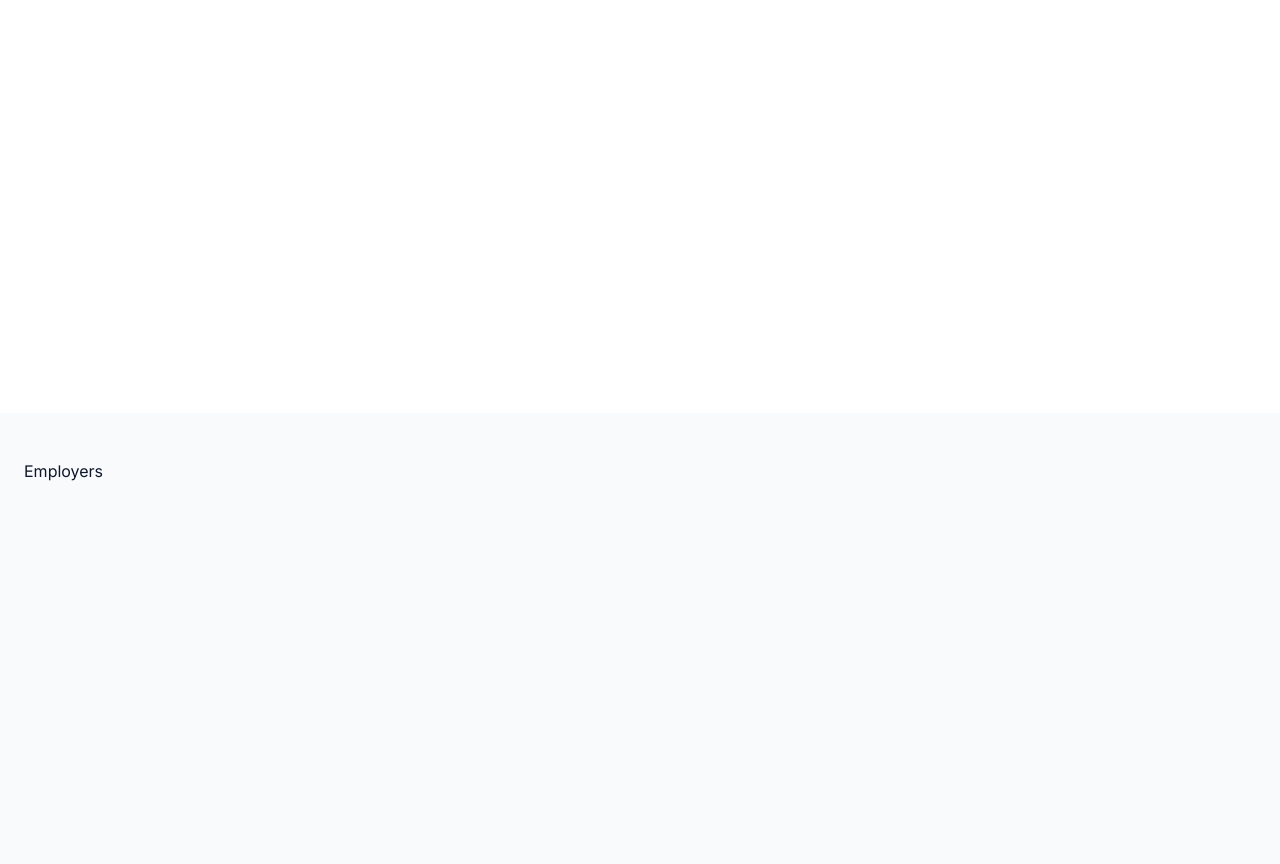
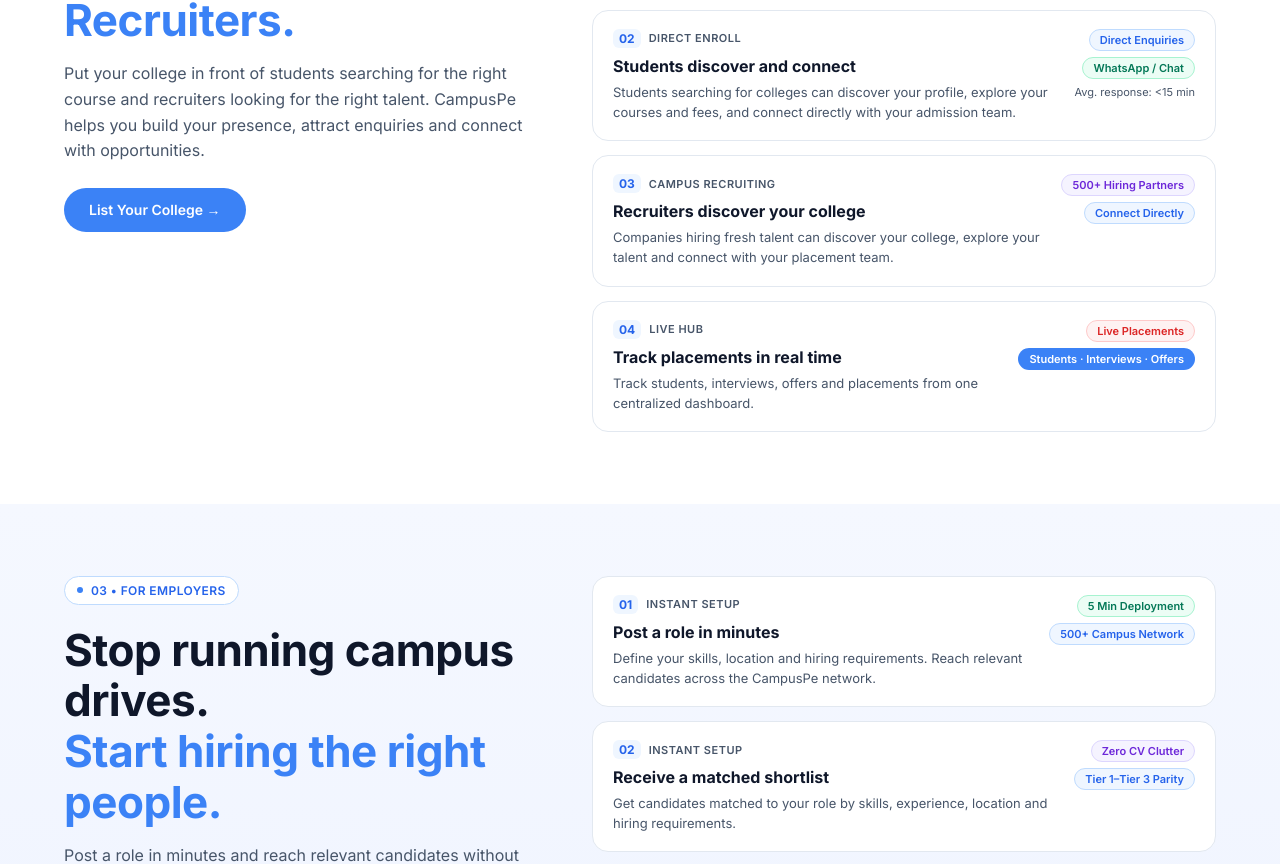
Before and after one commit to Sushil09kp/campuspe-29, a Next.js app: page / in a window 1280 px wide. Shown: the part 2954-3818 px from the top of the page. Built offline with nearby package versions, Linux system fonts and the light colour scheme.

Commit message:
Add FeatureSection for Colleges and Employers

```diff
--- /dev/null
+++ b/app/components/FeatureSection/FeatureSection.js
@@ -0,0 +1,62 @@
+import SectionHeader from "../SectionHeader/SectionHeader";
+import Button from "../Button/Button";
+import styles from "./FeatureSection.module.css";
+
+export default function FeatureSection({
+  id,
+  eyebrow,
+  title,
+  highlight,
+  description,
+  cta,
+  rows,
+  tinted = false,
+}) {
+  return (
+    <section
+      id={id}
+      className={`${styles.section} ${tinted ? styles.tinted : ""}`}
+    >
+      <div className={`container ${styles.grid}`}>
+        <div className={styles.left}>
+          <SectionHeader
+            eyebrow={eyebrow}
+            title={title}
+            highlight={highlight}
+            description={description}
+          />
+          <Button href={cta.href} size="md">
+            {cta.label}
+          </Button>
+        </div>
+
+        <ul className={styles.rows}>
+          {rows.map((row) => (
+            <li key={row.no} className={styles.row}>
+              <div className={styles.body}>
+                <div className={styles.top}>
+                  <span className={styles.no}>{row.no}</span>
+                  <span className={styles.label}>{row.label}</span>
+                </div>
+                <h3>{row.title}</h3>
+                <p>{row.text}</p>
+              </div>
+
+              <div className={styles.badges}>
+                {row.badges.map((b) => (
+                  <span
+                    key={b.text}
+                    className={`${styles.badge} ${styles[b.tone]}`}
+                  >
+                    {b.text}
+                  </span>
+                ))}
+                {row.note && <small>{row.note}</small>}
+              </div>
+            </li>
+          ))}
+        </ul>
+      </div>
+    </section>
+  );
+}
--- /dev/null
+++ b/app/components/FeatureSection/FeatureSection.module.css
@@ -0,0 +1,143 @@
+.section {
+  padding: 72px 0;
+  background: #ffffff;
+}
+.tinted {
+  background: linear-gradient(180deg, #f5f8ff 0%, #eef3ff 100%);
+}
+
+.grid {
+  display: grid;
+  grid-template-columns: 1fr 1.3fr;
+  gap: 48px;
+  align-items: start;
+}
+
+.rows {
+  display: flex;
+  flex-direction: column;
+  gap: 14px;
+  margin: 0;
+  padding: 0;
+  list-style: none;
+}
+
+.row {
+  display: flex;
+  align-items: flex-start;
+  justify-content: space-between;
+  gap: 16px;
+  padding: 18px 20px;
+  border: 1px solid var(--border);
+  border-radius: 16px;
+  background: #fff;
+  transition: transform 0.2s, box-shadow 0.2s, border-color 0.2s;
+}
+.row:hover {
+  transform: translateY(-2px);
+  border-color: #bfdbfe;
+  box-shadow: 0 10px 24px rgba(59, 130, 246, 0.14);
+}
+
+.body {
+  flex: 1;
+  min-width: 0;
+}
+.top {
+  display: flex;
+  align-items: center;
+  gap: 8px;
+  margin-bottom: 8px;
+}
+.no {
+  padding: 2px 6px;
+  border-radius: 6px;
+  background: var(--blue-50);
+  color: var(--blue-600);
+  font-size: 12px;
+  font-weight: 700;
+}
+.label {
+  color: var(--text-600);
+  font-size: 11px;
+  font-weight: 600;
+  letter-spacing: 0.5px;
+  text-transform: uppercase;
+}
+.body h3 {
+  margin: 0 0 6px;
+  font-size: 16px;
+  color: var(--text-900);
+}
+.body p {
+  margin: 0;
+  font-size: 13px;
+  line-height: 1.55;
+  color: var(--text-600);
+}
+
+.badges {
+  display: flex;
+  flex-direction: column;
+  align-items: flex-end;
+  gap: 6px;
+  flex-shrink: 0;
+}
+.badges small {
+  font-size: 11px;
+  color: var(--text-600);
+}
+
+.badge {
+  padding: 3px 10px;
+  border: 1px solid transparent;
+  border-radius: var(--radius-pill);
+  font-size: 11px;
+  font-weight: 600;
+  white-space: nowrap;
+}
+.green {
+  background: #ecfdf5;
+  border-color: #a7f3d0;
+  color: #047857;
+}
+.blue {
+  background: var(--blue-50);
+  border-color: #bfdbfe;
+  color: var(--blue-600);
+}
+.purple {
+  background: #f5f3ff;
+  border-color: #ddd6fe;
+  color: #6d28d9;
+}
+.red {
+  background: #fef2f2;
+  border-color: #fecaca;
+  color: #dc2626;
+}
+.solid {
+  background: var(--blue-500);
+  color: #fff;
+}
+
+@media (max-width: 900px) {
+  .grid {
+    grid-template-columns: 1fr;
+    gap: 36px;
+  }
+  .section {
+    padding: 56px 0;
+  }
+}
+
+@media (max-width: 600px) {
+  .row {
+    flex-direction: column;
+  }
+  .badges {
+    flex-direction: row;
+    flex-wrap: wrap;
+    align-items: center;
+  }
+}
--- /dev/null
+++ b/app/data/features.js
@@ -0,0 +1,102 @@
+export const colleges = {
+  eyebrow: "02 • For Colleges",
+  title: "Get Discovered by",
+  highlight: "Students and Recruiters.",
+  description:
+    "Put your college in front of students searching for the right course and recruiters looking for the right talent. CampusPe helps you build your presence, attract enquiries and connect with opportunities.",
+  cta: { label: "List Your College →", href: "#get-started" },
+  rows: [
+    {
+      no: "01",
+      label: "Verified Profile",
+      title: "Build your college profile",
+      text: "Showcase your college, courses, fees, campus, placements and achievements in one structured profile that students and recruiters can discover.",
+      badges: [
+        { text: "NAAC A++ Ready", tone: "green" },
+        { text: "98% Match", tone: "blue" },
+      ],
+    },
+    {
+      no: "02",
+      label: "Direct Enroll",
+      title: "Students discover and connect",
+      text: "Students searching for colleges can discover your profile, explore your courses and fees, and connect directly with your admission team.",
+      badges: [
+        { text: "Direct Enquiries", tone: "blue" },
+        { text: "WhatsApp / Chat", tone: "green" },
+      ],
+      note: "Avg. response: <15 min",
+    },
+    {
+      no: "03",
+      label: "Campus Recruiting",
+      title: "Recruiters discover your college",
+      text: "Companies hiring fresh talent can discover your college, explore your talent and connect with your placement team.",
+      badges: [
+        { text: "500+ Hiring Partners", tone: "purple" },
+        { text: "Connect Directly", tone: "blue" },
+      ],
+    },
+    {
+      no: "04",
+      label: "Live Hub",
+      title: "Track placements in real time",
+      text: "Track students, interviews, offers and placements from one centralized dashboard.",
+      badges: [
+        { text: "Live Placements", tone: "red" },
+        { text: "Students · Interviews · Offers", tone: "solid" },
+      ],
+    },
+  ],
+};
+
+export const employers = {
+  eyebrow: "03 • For Employers",
+  title: "Stop running campus drives.",
+  highlight: "Start hiring the right people.",
+  description:
+    "Post a role in minutes and reach relevant candidates without the time, travel and coordination of traditional hiring. CampusPe helps you discover, match and connect with talent from colleges and beyond.",
+  cta: { label: "Post a Job →", href: "#get-started" },
+  rows: [
+    {
+      no: "01",
+      label: "Instant Setup",
+      title: "Post a role in minutes",
+      text: "Define your skills, location and hiring requirements. Reach relevant candidates across the CampusPe network.",
+      badges: [
+        { text: "5 Min Deployment", tone: "green" },
+        { text: "500+ Campus Network", tone: "blue" },
+      ],
+    },
+    {
+      no: "02",
+      label: "Instant Setup",
+      title: "Receive a matched shortlist",
+      text: "Get candidates matched to your role by skills, experience, location and hiring requirements.",
+      badges: [
+        { text: "Zero CV Clutter", tone: "purple" },
+        { text: "Tier 1–Tier 3 Parity", tone: "blue" },
+      ],
+    },
+    {
+      no: "03",
+      label: "Instant Setup",
+      title: "Connect with candidates directly",
+      text: "Message, schedule interviews, and move candidates through your pipeline, all in one place.",
+      badges: [
+        { text: "In-App Scheduling", tone: "blue" },
+        { text: "1-Click Video / Chat", tone: "purple" },
+      ],
+    },
+    {
+      no: "04",
+      label: "Instant Setup",
+      title: "Reduce your time-to-hire",
+      text: "Find matched candidates, connect with them and move from shortlist to offer in one streamlined workflow.",
+      badges: [
+        { text: "<2 DAYS", tone: "solid" },
+        { text: "57% Faster Hiring", tone: "green" },
+      ],
+    },
+  ],
+};
--- a/app/page.js
+++ b/app/page.js
@@ -4,6 +4,8 @@
 import Partners from "./components/Partners/Partners";
 import OpportunityDiscovery from "./components/OpportunityDiscovery/OpportunityDiscovery";
 import ResumeUpload from "./components/ResumeUpload/ResumeUpload";
+import FeatureSection from "./components/FeatureSection/FeatureSection";
+import { colleges, employers } from "./data/features";
 
 const box = { minHeight: "80vh", padding: "48px 24px" };
 
@@ -17,8 +19,8 @@
         <Partners />
         <OpportunityDiscovery />
         <ResumeUpload />
-        <section id="colleges" style={box}>Colleges</section>
-        <section id="employers" style={{ ...box, background: "#f8fafc" }}>Employers</section>
+        <FeatureSection id="colleges" {...colleges} />
+        <FeatureSection id="employers" tinted {...employers} />
         <section id="get-started" style={box}>Get started</section>
       </main>
       <footer id="footer" style={{ ...box, minHeight: "40vh" }}>Footer</footer>
```
